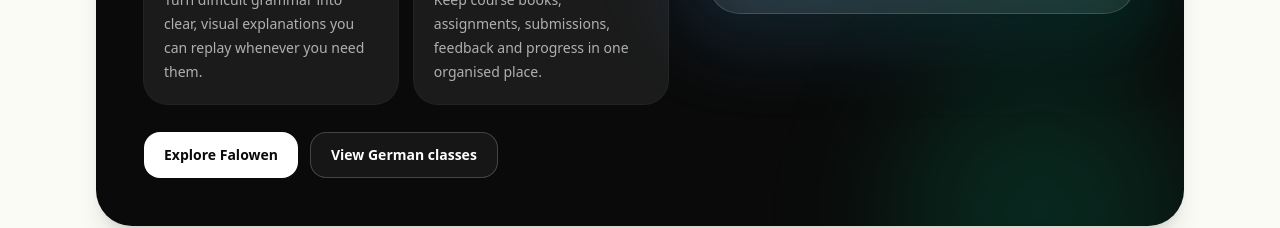
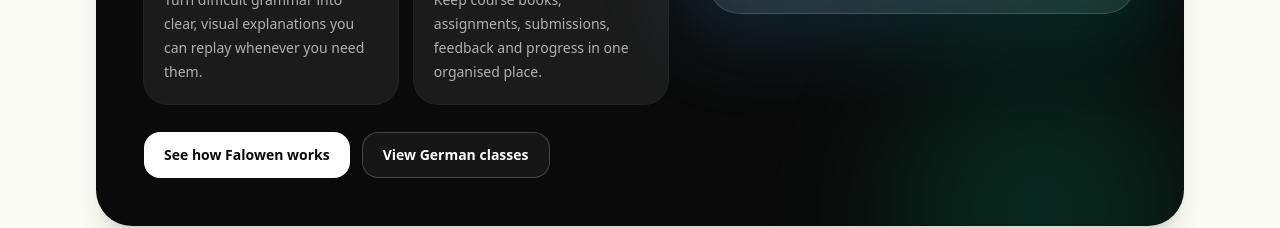
Before and after one commit to learngermanghana/learngermanghana-site, a Next.js app: page / in a window 1280 px wide. Shown: the part 4520-4748 px from the top of the page. Built offline with nearby package versions, Linux system fonts and the light colour scheme; no server answers.

Commit message:
Connect Falowen learning hub showcase to visitor guide

```diff
--- a/src/components/FalowenExperience.tsx
+++ b/src/components/FalowenExperience.tsx
@@ -109,15 +109,15 @@ export function FalowenExperience() {
 
             <div className="mt-7 flex flex-col gap-3 sm:flex-row">
               <a
-                href={LINKS.falowen}
+                href={LINKS.visitorGuide}
                 target="_blank"
                 rel="noreferrer"
                 className="inline-flex items-center justify-center rounded-2xl bg-white px-5 py-3 text-sm font-semibold text-neutral-950 transition hover:bg-indigo-50"
               >
-                Explore Falowen
+                See how Falowen works
               </a>
               <a
-                href="https://www.falowen.app/classes"
+                href={LINKS.classes}
                 target="_blank"
                 rel="noreferrer"
                 className="inline-flex items-center justify-center rounded-2xl border border-white/20 bg-white/5 px-5 py-3 text-sm font-semibold text-white transition hover:bg-white/10"
```
